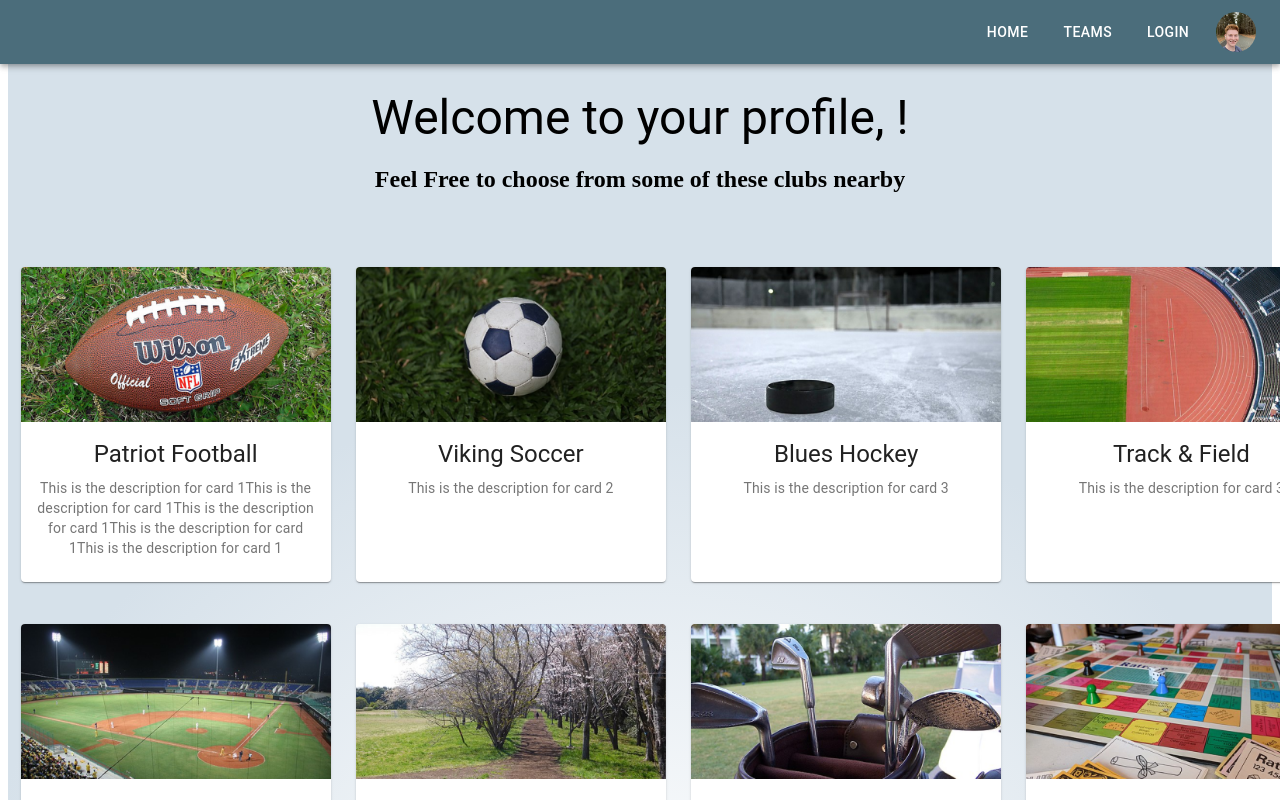
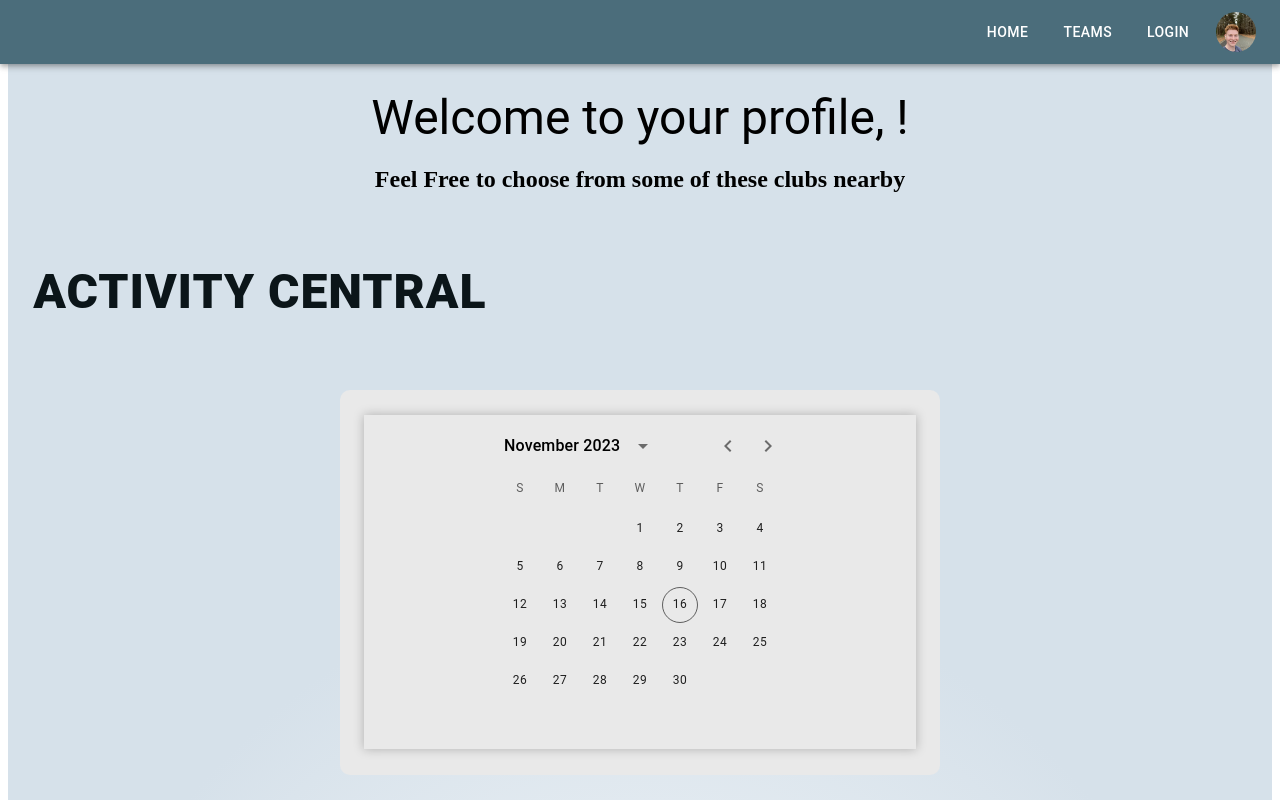
Before and after one commit to Fiery-Warrior/NextLevel-Intramurals, a React (Create React App) app in the folder nextlevel/: page /profile in a window 1280 px wide. Shown: the top 800 px of the page. Built offline with nearby package versions, Linux system fonts and the light colour scheme; no server answers.

Commit message:
User profile showing personal logged in data including sport

```diff
--- a/nextlevel/src/Pages/UserProfile/UserProfile.jsx
+++ b/nextlevel/src/Pages/UserProfile/UserProfile.jsx
@@ -3,11 +3,20 @@ import { useCookies } from 'react-cookie';
 import CardDesign from './CardDesign';
 import { Typography } from '@material-ui/core';
 import UserNavBar from '../LandingPage/NavBar/UserNavBar';
+import Container from '@mui/material/Container';
+import Box from '@mui/material/Box';
+import './userprofile.css';
+import { LocalizationProvider } from '@mui/x-date-pickers/LocalizationProvider';
+import { AdapterDayjs } from '@mui/x-date-pickers/AdapterDayjs';
+import { DateCalendar } from '@mui/x-date-pickers/DateCalendar';
+import Card from '@mui/material/Card';
+import CardContent from '@mui/material/CardContent';
 
 function UserProfile() {
     const [cookies] = useCookies(['myCookie']);
     const [email, setEmail] = useState('');
     const [userData, setUserData] = useState(null);
+    const [teamName, setTeamName] = useState('');
 
     useEffect(() => {
         if (cookies.myCookie && !email) {
@@ -18,7 +27,10 @@ function UserProfile() {
     useEffect(() => {
         fetch(`http://localhost:3001/userprofile/${email}`)
             .then(response => response.json())
-            .then(data => setUserData(data[0])); // assuming the response is an array
+            .then(data => {
+                setUserData(data[0]); // assuming the response is an array
+                setTeamName(data[0].TeamName); // assuming the response has a TeamName property
+            });
     }, [email]);
 
     return (
@@ -27,6 +39,7 @@ function UserProfile() {
             {/* <Typography variant="h4">{email} Profile</Typography> */}
             <br/>
             <Typography variant="h3">Welcome to your profile, {userData && userData.firstName}!</Typography>
+
 
             <h2>Feel Free to choose from some of these clubs nearby</h2>
 
@@ -41,8 +54,30 @@ function UserProfile() {
                 </div>
             )} */}
             <br/>
-            <br/>
-            <br/>
+                <h1 className="activity-cards-title">Activity Central</h1>
+
+
+                <Container maxWidth="sm" className='sport-card'>
+                    <Container maxWidth="sm" className='calender'>
+                        <LocalizationProvider dateAdapter={AdapterDayjs}>
+                            <DateCalendar />
+                        </LocalizationProvider>
+                    </Container>
+                    <Container maxWidth="sm">
+                            {teamName && (
+                        <Card sx={{ minWidth: 275 }}>
+                            <CardContent>
+                                <Typography variant="h5" component="div">
+                                    You are part of the {teamName} team!
+                                </Typography>
+                            </CardContent>
+                        </Card>
+                    )}
+                    </Container>
+                </Container>
+                <br/>
+                <br/>
+
             <CardDesign/>
         </div>
     );
--- /dev/null
+++ b/nextlevel/src/Pages/UserProfile/userprofile.css
@@ -0,0 +1,29 @@
+.activity-cards-title {
+    display: flex;
+    justify-content: flex-start;
+    margin-left: 2%;
+    padding-bottom: 3%;
+    color: #0B1519;
+
+      font-size: 48px;
+      font-family: 'Roboto';
+      font-weight: 800;
+      text-transform: uppercase;
+      letter-spacing: 0.96px;
+      word-wrap: break-word;
+  }
+
+
+.sport-card {
+  display: flex;
+  justify-content: flex-start;
+  margin-left: 2%;
+  background-color: #e9e9e9;
+  border-radius: 10px;
+  padding: 2%;
+}
+
+.calender {
+  background-color: #e9e9e9;
+  box-shadow: 0px 0px 10px rgba(0, 0, 0, 0.25);
+}
```
Also changed, not shown: 1 other file (tests, documents, lock files or other folders).
